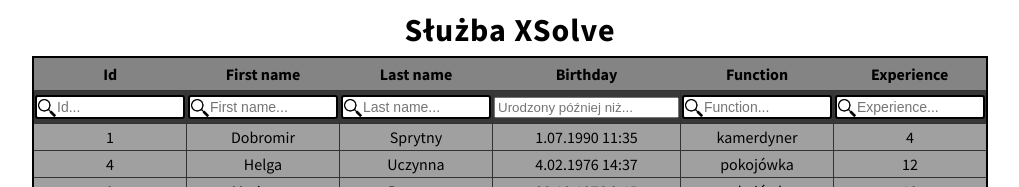
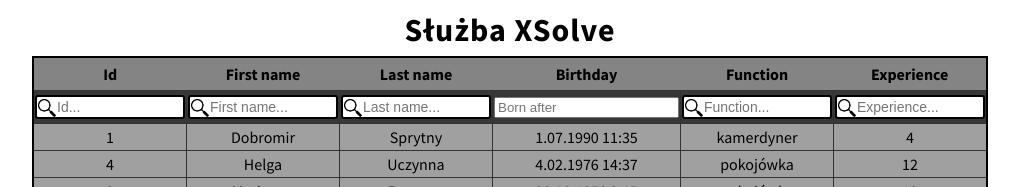
Before and after one commit to maciejz90/XSolve, a plain HTML site: page index.html in a window 1280 px wide. Shown: the top 187 px of the page, without its empty margins (130-1149 px from the left). Drawn offline with Linux system fonts and the light colour scheme.

Commit message:
Update index.html

```diff
--- a/index.html
+++ b/index.html
@@ -34,7 +34,7 @@
                             <input class="filterInput" type="text" id="myInput3" onkeyup="filterTable(2,3)" placeholder="Last name...">
                         </th>
                         <th>
-                            <input type="text" id="datepicker" placeholder="Urodzony później niż...">
+                            <input type="text" id="datepicker" placeholder="Born after">
                         </th>
                         <th>
                             <input class="filterInput" type="text" id="myInput5" onkeyup="filterTable(4,5)" placeholder="Function...">
```
